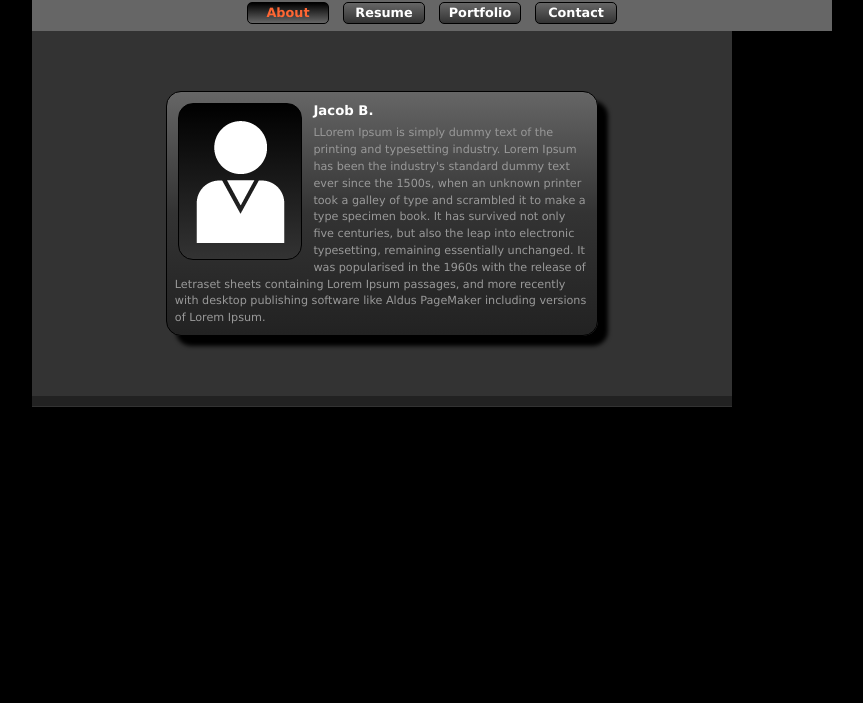
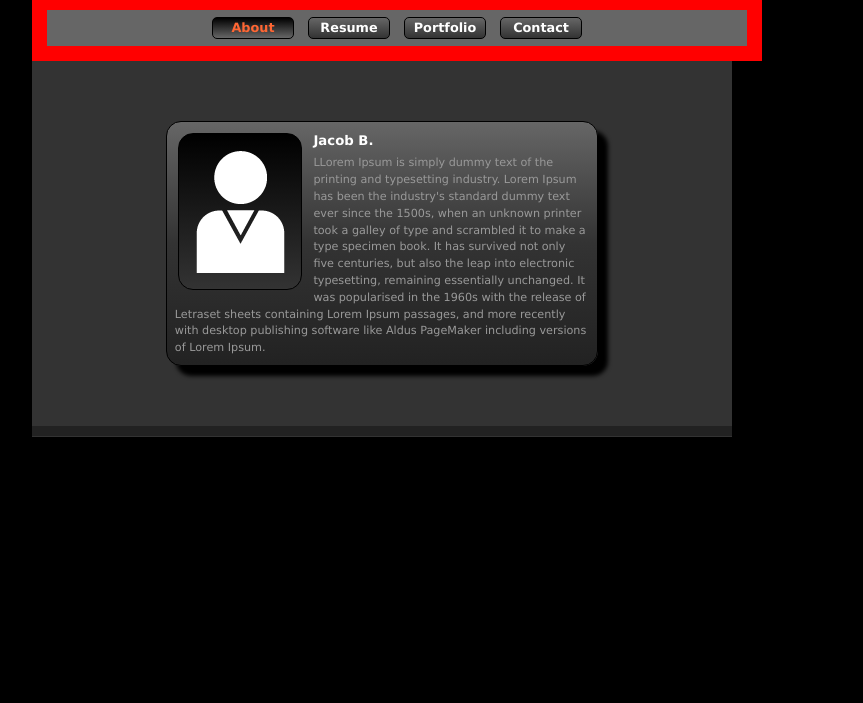
Before and after one commit to Gniewogniew/Poland---Block-3-HTML-CSS---Part-2, a plain HTML site: page index.html in a window 1280 px wide. Shown: the part 97-800 px from the top of the page, without its empty margins (258-1121 px from the left). Drawn offline with Linux system fonts and the light colour scheme.

Commit message:
Update stylesheet.css

```diff
--- a/css/stylesheet.css
+++ b/css/stylesheet.css
@@ -21,9 +21,9 @@ Header {
 }
 
 #Links {
-	width:800px;
+	width:700px;
 	background:#666;
-	border:15px;
+	border: 15px solid red;
 }
 #Nav {
 	width:384px;
```
